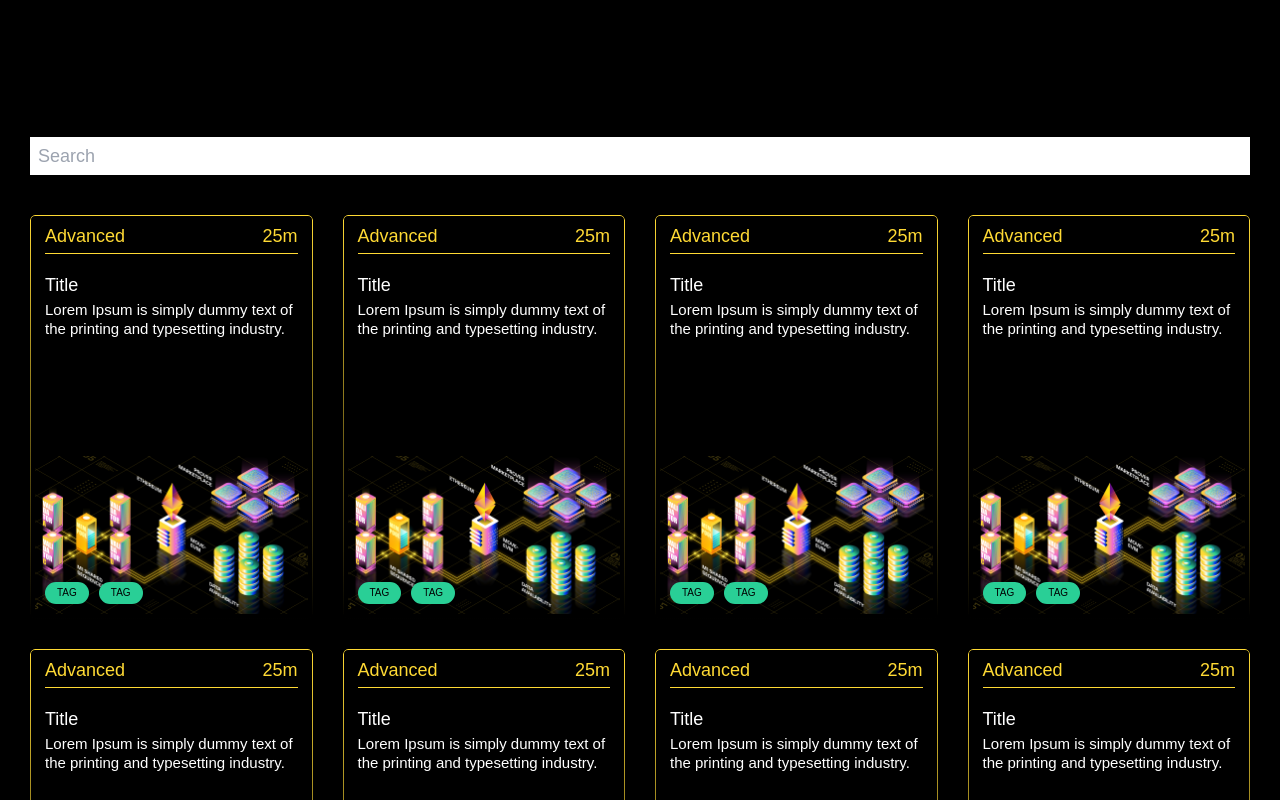
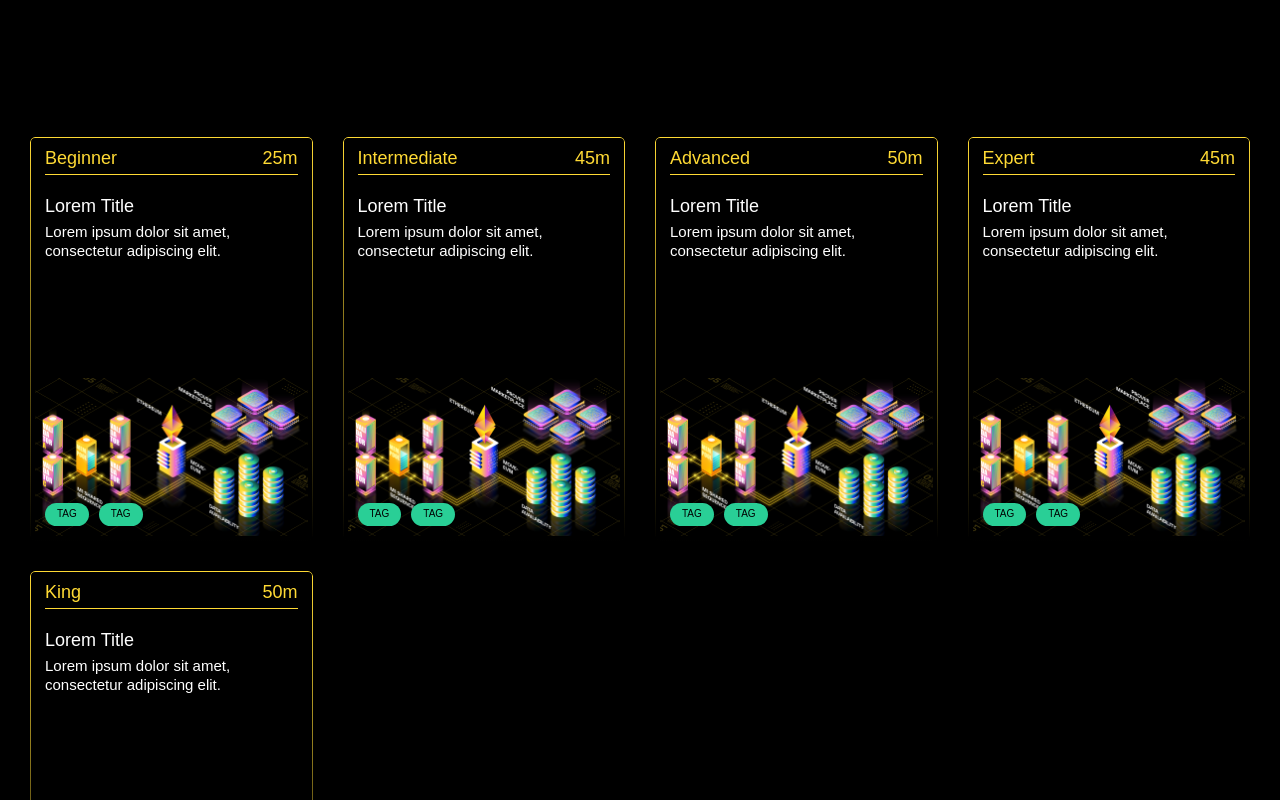
Before and after one commit to movementlabsxyz/developer-portal, a Next.js app: page /tutorials in a window 1280 px wide. Shown: the part 660-1460 px from the top of the page. Built offline with nearby package versions, Linux system fonts and the light colour scheme; a web font is replaced by a local one.

Commit message:
setup tutorials json and integrate with site.

```diff
--- /dev/null
+++ b/content/tutorials.json
@@ -0,0 +1,42 @@
+{
+  "Beginner" : {
+    "category": "Beginner",
+    "title": "Lorem Title",
+    "description": "Lorem ipsum dolor sit amet, consectetur adipiscing elit.",
+    "amt": "25m",
+    "link":"#",
+    "tags": ["Tag", "Tag"]
+  },
+  "Intermediate" : {
+    "category": "Intermediate",
+    "title": "Lorem Title",
+    "description": "Lorem ipsum dolor sit amet, consectetur adipiscing elit.",
+    "amt": "45m",
+    "link":"#",
+    "tags": ["Tag", "Tag"]
+  },
+  "Advanced" : {
+    "category": "Advanced",
+    "title": "Lorem Title",
+    "description": "Lorem ipsum dolor sit amet, consectetur adipiscing elit.",
+    "amt": "50m",
+    "link":"#",
+    "tags": ["Tag", "Tag"]
+  },
+  "Expert" : {
+    "category": "Expert",
+    "title": "Lorem Title",
+    "description": "Lorem ipsum dolor sit amet, consectetur adipiscing elit.",
+    "amt": "45m",
+    "link":"#",
+    "tags": ["Tag", "Tag"]
+  },
+  "King" : {
+    "category": "King",
+    "title": "Lorem Title",
+    "description": "Lorem ipsum dolor sit amet, consectetur adipiscing elit.",
+    "amt": "50m",
+    "link":"#",
+    "tags": ["Tag", "Tag"]
+  }
+}
--- a/src/app/developer-tools/page.tsx
+++ b/src/app/developer-tools/page.tsx
@@ -1,10 +1,8 @@
-import HeroSlider from '@/components/Slider/HeroSlider'
-import { getAllPostsData, getCategoryBySlug, getPostData, getSubCategories } from '@/lib/posts'
 import Link from 'next/link'
 import { Metadata } from 'next'
-import Article from '@/pages/Tutorials/Article'
 import BreadCrumbs from '@/components/Breadcrumbs/BreadCrumbs'
 import useDeveloperTools from '@/hooks/useDeveloperTools'
+import ToolsCard from '@/components/Cards/Tools'
 
 interface PostPageProps {
     params: {
@@ -76,20 +74,7 @@ export default function TutorialsLandingPage() {
                         {/* <input type="text" placeholder="Search" className="search-field w-full p-2" /> */}
                         <div className="grid grid-4-column guides-grid">
                             {Object.keys(DeveloperToolsData).map((key) => (
-                                <Link href={DeveloperToolsData[key].link} target="_blank" className="card card-type-3" key={key}>
-                                    <picture>
-                                        <img src="/images/dev-tools-img.jpg" alt="" />
-                                    </picture>
-                                    <div className="card-content">
-                                        <span className="title">{DeveloperToolsData[key].title}</span>
-                                        <p className="desc">{DeveloperToolsData[key].description}</p>
-                                        <span className="tags">
-                                            {DeveloperToolsData[key].tags.map((tag) => (
-                                                <span className="tag" key={`tag${tag}`}>{tag}</span>
-                                            ))}
-                                        </span>
-                                    </div>
-                                </Link>
+                                <ToolsCard data={DeveloperToolsData[key]} key={key} />
                             ))}
                         </div>
                     </div>
--- a/src/app/tutorials/page.tsx
+++ b/src/app/tutorials/page.tsx
@@ -1,9 +1,8 @@
-import HeroSlider from '@/components/Slider/HeroSlider'
-import { getAllPostsData, getCategoryBySlug, getPostData, getSubCategories } from '@/lib/posts'
 import Link from 'next/link'
 import { Metadata } from 'next'
-import Article from '@/pages/Tutorials/Article'
 import BreadCrumbs from '@/components/Breadcrumbs/BreadCrumbs'
+import useTutorials from '@/hooks/useTutorials'
+import TutorialCard from '@/components/Cards/Tutorial'
 
 interface PostPageProps {
     params: {
@@ -28,6 +27,7 @@ export async function generateMetadata({ params }: PostPageProps): Promise<Metad
 }
 
 export default function TutorialsLandingPage() {
+    const TutorialsData = useTutorials()
     return (
         <div id="learning-paths-inner-wrap" className="subpage-wrap">
             <div className="contain">
@@ -48,28 +48,10 @@ export default function TutorialsLandingPage() {
 
                 <section className="guides">
                     <div className="flex flex-col gap-10 mt-40">
-                        <input type="text" placeholder="Search" className="search-field w-full p-2" />
                         <div className="grid grid-4-column guides-grid">
-                            {Array.from({ length: 12 }).map((_, index) => (
-                                <a href="#" className="card card-type-2" key={index}>
-                                    <span className="meta">
-                                        <span>Advanced</span>
-                                        <span>25m</span>
-                                    </span>
-                                    <div className="card-content">
-                                        <span className="title">Title</span>
-                                        <p className="desc">
-                                            Lorem Ipsum is simply dummy text of the printing and typesetting industry.
-                                        </p>
-                                    </div>
-                                    <picture>
-                                        <img src="/images/tech-stack.png" alt="" />
-                                        <span className="tags">
-                                            <span className="tag">Tag</span>
-                                            <span className="tag">Tag</span>
-                                        </span>
-                                    </picture>
-                                </a>
+
+                        {Object.keys(TutorialsData).map((key) => (
+                            <TutorialCard key={key} data={TutorialsData[key]} />
                             ))}
                         </div>
                     </div>
--- /dev/null
+++ b/src/components/Cards/Tutorial.tsx
@@ -0,0 +1,39 @@
+import Link from "next/link"
+
+export default function ToolsCard(
+    props: {
+        data: {
+            category: string
+            title: string
+            description: string
+            amt: string
+            link: string
+            tags: string[]
+            image?: string
+            linkTarget?: string
+        }
+    }
+) {
+    return (
+        <Link href={props.data.link} target={props.data.linkTarget || "_blank"} className="card card-type-2" key={props.data.title}>
+            <span className="meta">
+                <span>{props.data.category}</span>
+                <span>{props.data.amt}</span>
+            </span>
+            <div className="card-content">
+                <span className="title">{props.data.title}</span>
+                <p className="desc">
+                    {props.data.description}
+                </p>
+            </div>
+            <picture>
+                <img src="/images/tech-stack.png" alt="" />
+                <span className="tags">
+                    {props.data.tags.map((tag) => (
+                        <span className="tag" key={`tag${tag}`}>{tag}</span>
+                    ))}
+                </span>
+            </picture>
+        </Link>
+    )
+}
--- /dev/null
+++ b/src/hooks/useTutorials.ts
@@ -0,0 +1,16 @@
+import Tutorials from '../../content/tutorials.json'
+
+interface TutorialType {
+    [key: string]: {
+        category: string
+        title: string
+        description: string
+        amt: string
+        link: string
+        tags: string[]
+    }
+}
+
+export default function useTutorials(): TutorialType {
+    return Tutorials
+}
--- a/src/pages/Home/Home.tsx
+++ b/src/pages/Home/Home.tsx
@@ -6,16 +6,19 @@ import { PostData } from '@/types/posts'
 import Link from 'next/link'
 import useDeveloperTools from '@/hooks/useDeveloperTools'
 import ToolsCard from '@/components/Cards/Tools'
+import TutorialCard from '@/components/Cards/Tutorial'
 import LearningPathCard from '@/components/Cards/LearningPath'
 // import lottiebkg from '../../../public/json/home-circles.json'
 // import LottiePlayer from '@/components/Lottie/Player'
 import Carousel from '@/components/Slider/Carousel'
+import useTutorials from '@/hooks/useTutorials'
 
 export default function Home(props: { postData: PostData[] }) {
     const allPostsData = props.postData
     const categories = getSubCategories('learning-paths')
     const LearningPathsData = useLearningPaths()
     const DeveloperToolsData = useDeveloperTools()
+    const TutorialData = useTutorials()
     return (
         <div className="md:mt-40">
             <HeroSlider>
@@ -27,11 +30,10 @@ export default function Home(props: { postData: PostData[] }) {
                 </div>
                 <div className="col-rt">
                     <div className="inner">
-                    <span className="subtitle">Learn to Build</span>
-                    <h1 className="title">NFT Drop</h1>
-                    <p>Write your first smart contract and run it in your browser without any knowledge about Ethereum or blockchains.</p>
-                    <a href="#" className="btn btn-yellow">Guide</a>
-                    <a href="#" className="btn btn-yellow">Demo</a>
+                    <span className="subtitle">Learning Paths</span>
+                    <h1 className="title">Basic Concepts</h1>
+                    <p>Learn the core syntax, data structures, and fundamental concepts of the Move Language.</p>
+                    <a href="/learning-paths/basic-concepts" className="btn btn-yellow">Get Started</a>
                     </div>
                 </div>
             </div>
@@ -57,20 +59,6 @@ export default function Home(props: { postData: PostData[] }) {
                             movement
                         </p>
                         <span className="ul-link body-12">View All Paths</span>
-                        {/* <button className="play">
-                            <svg
-                                width="38"
-                                height="44"
-                                viewBox="0 0 38 44"
-                                fill="none"
-                                xmlns="http://www.w3.org/2000/svg"
-                            >
-                                <path
-                                    d="M37.6506 22.0001L0.114485 43.9951L0.114487 0.00516918L37.6506 22.0001Z"
-                                    fill=""
-                                />
-                            </svg>
-                        </button> */}
                     </Link>
                 </div>
             </section>
@@ -94,47 +82,8 @@ export default function Home(props: { postData: PostData[] }) {
                 </div>
                 <div className="guides-grid">
                     <Carousel>
-                        <a href="#" className="card card-type-play min-h-[300px]">
-                            <span className="body-20">
-                                Sharpen your skills and understand how to get the most out of Movement
-                            </span>
-                            <span className="play-wrap">
-                                <button className="play">
-                                    <svg
-                                        width="38"
-                                        height="44"
-                                        viewBox="0 0 38 44"
-                                        fill="none"
-                                        xmlns="http://www.w3.org/2000/svg"
-                                    >
-                                        <path
-                                            d="M37.6506 22.0001L0.114485 43.9951L0.114487 0.00516918L37.6506 22.0001Z"
-                                            fill=""
-                                        />
-                                    </svg>
-                                </button>
-                            </span>
-                        </a>
-                        {Array.from({ length: 10 }, (_, i) => i).map((key) => (
-                            <a href="#" className="card card-type-2" key={key}>
-                                <span className="meta">
-                                    <span>Advanced</span>
-                                    <span>25m</span>
-                                </span>
-                                <div className="card-content">
-                                    <span className="title">Title</span>
-                                    <p className="desc">
-                                        Lorem Ipsum is simply dummy text of the printing and typesetting industry.
-                                    </p>
-                                </div>
-                                <picture>
-                                    <img src="/images/tech-stack.png" alt="" />
-                                    <span className="tags">
-                                        <span className="tag">Tag</span>
-                                        <span className="tag">Tag</span>
-                                    </span>
-                                </picture>
-                            </a>
+                        {Object.keys(TutorialData).map((key) => (
+                            <TutorialCard key={key} data={TutorialData[key]} />
                         ))}
                     </Carousel>
                 </div>
```
Also changed, not shown: src/app/learning-paths/page.tsx (+4 -4 lines).
